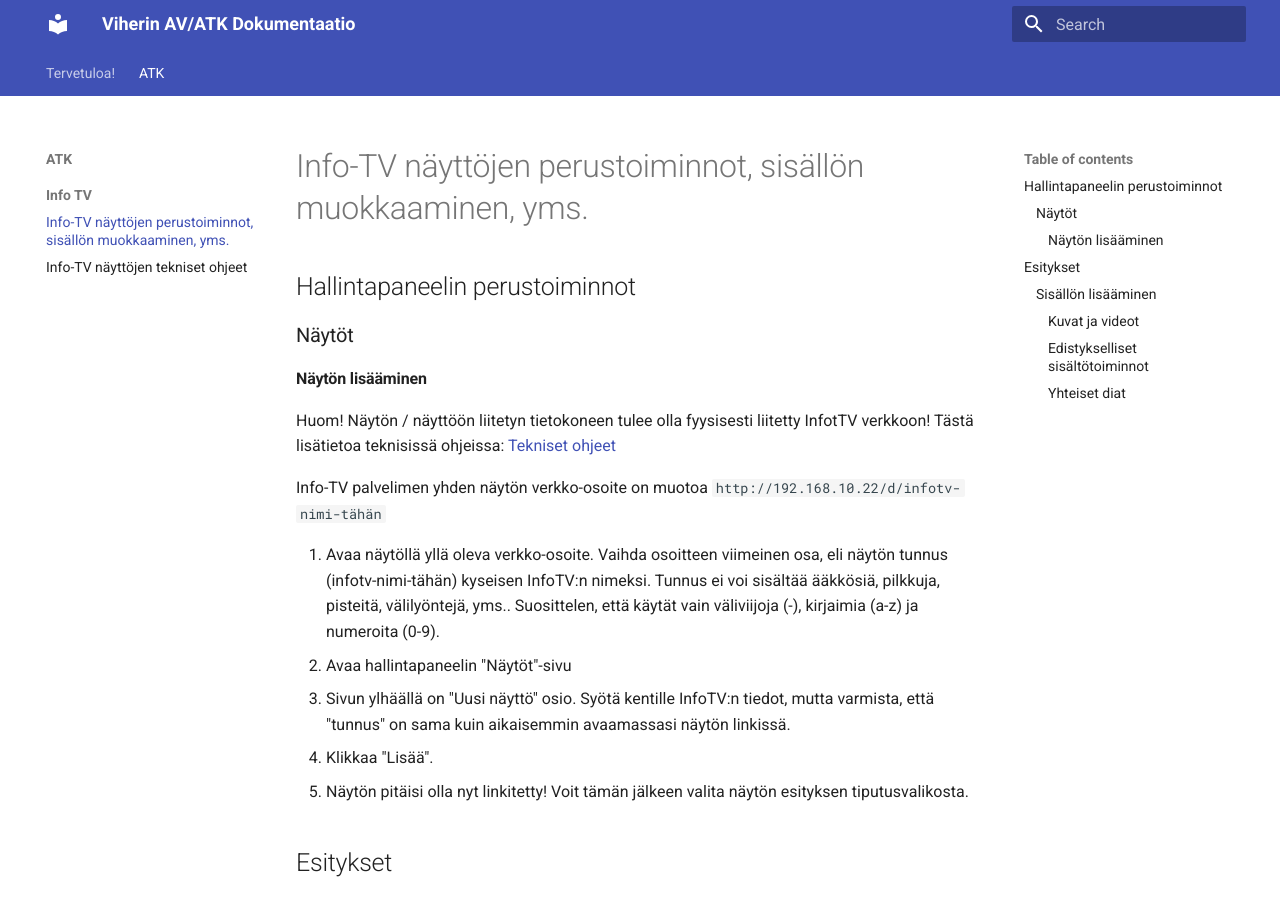
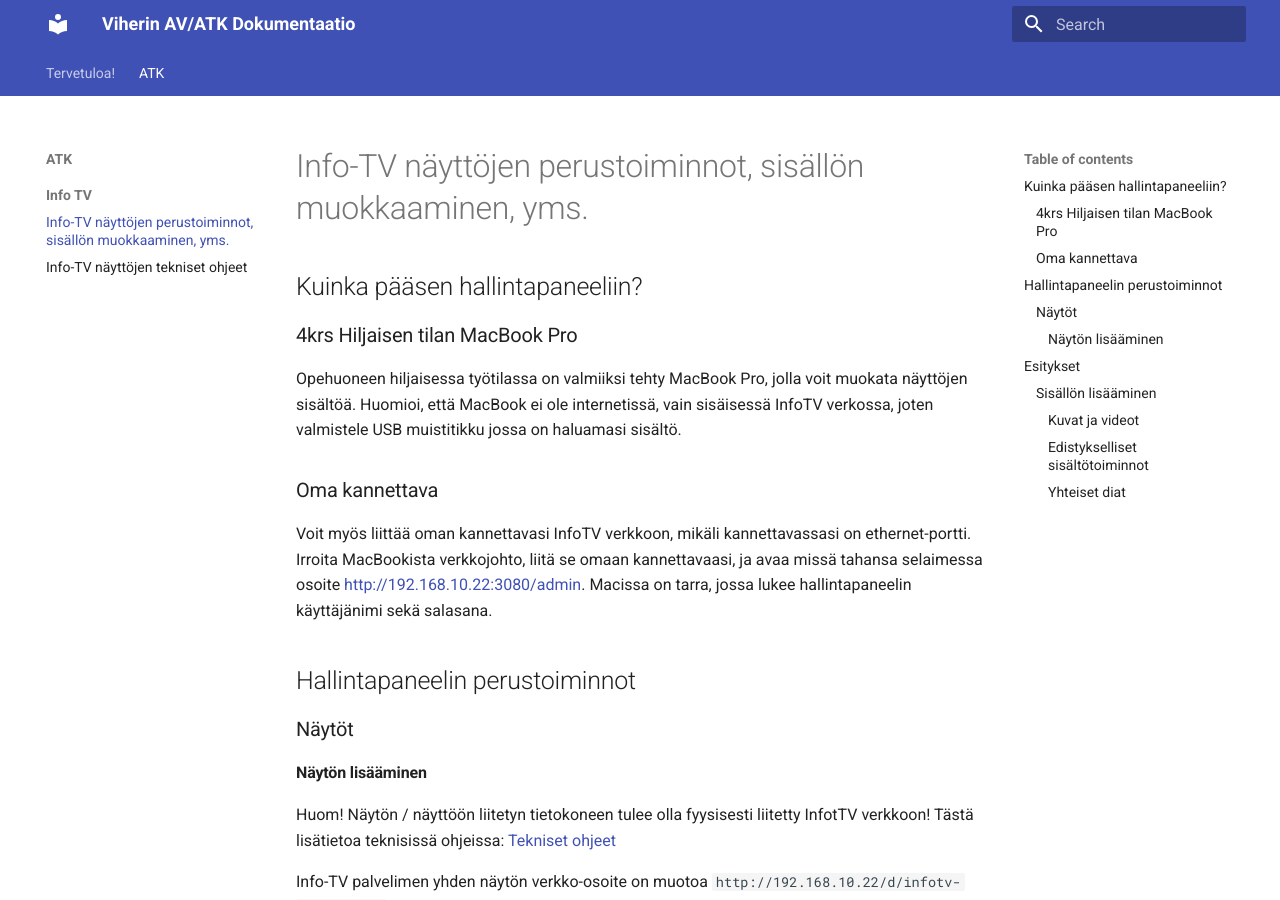
Before and after one commit to viherlaaksonlukio-sys/viheri-av-docs, an MkDocs documentation site: the page built from docs/ATK/Info-TV/Info-TV näyttöjen hallinta.md, in a window 1280 px wide and 900 px high. Built offline with MkDocs 1.6.1 and Material for MkDocs 9.7.7, drawn with Linux system fonts in a browser that asks for light colours.

Commit message:
infotv tekniset ohjeet

```diff
--- a/docs/ATK/Info-TV/Info-TV näyttöjen hallinta.md
+++ b/docs/ATK/Info-TV/Info-TV näyttöjen hallinta.md
@@ -1,4 +1,13 @@
 # Info-TV näyttöjen perustoiminnot, sisällön muokkaaminen, yms.
+
+## Kuinka pääsen hallintapaneeliin?
+
+### 4krs Hiljaisen tilan MacBook Pro
+Opehuoneen hiljaisessa työtilassa on valmiiksi tehty MacBook Pro, jolla voit muokata näyttöjen sisältöä. Huomioi, että MacBook ei ole internetissä, vain sisäisessä InfoTV verkossa, joten valmistele USB muistitikku jossa on haluamasi sisältö.
+
+### Oma kannettava
+
+Voit myös liittää oman kannettavasi InfoTV verkkoon, mikäli kannettavassasi on ethernet-portti. Irroita MacBookista verkkojohto, liitä se omaan kannettavaasi, ja avaa missä tahansa selaimessa osoite [http://192.168.10.22:3080/admin](http://192.168.10.22:3080/admin). Macissa on tarra, jossa lukee hallintapaneelin käyttäjänimi sekä salasana.
 
 ## Hallintapaneelin perustoiminnot
 
```
